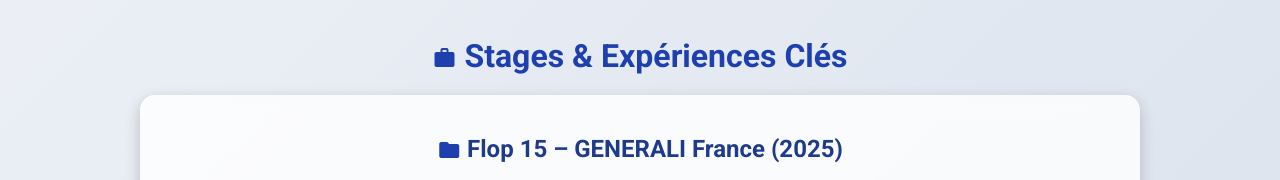
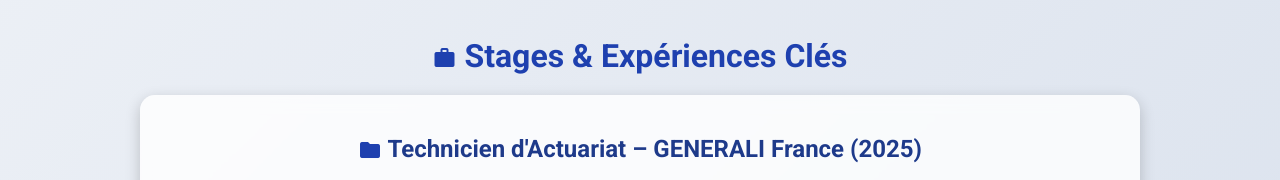
Before and after one commit to Peace-Salem/Peace-Salem, a plain HTML site: page index.html in a window 1280 px wide. Shown: the part 1021-1201 px from the top of the page. Drawn offline with Linux system fonts and the light colour scheme.

Commit message:
Update index.html

```diff
--- a/index.html
+++ b/index.html
@@ -72,7 +72,7 @@
         <h2><span class="material-icons">work</span> Stages & Expériences Clés</h2>
 
         <div class="card">
-            <h3><span class="material-icons">folder</span> Flop 15 – GENERALI France (2025)</h3>
+            <h3><span class="material-icons">folder</span> Technicien d'Actuariat – GENERALI France (2025)</h3>
             <div class="toggle-content">
                 <ul>
                     <li>Nettoyage et traitement des données de contrats d’assurance</li>
```
